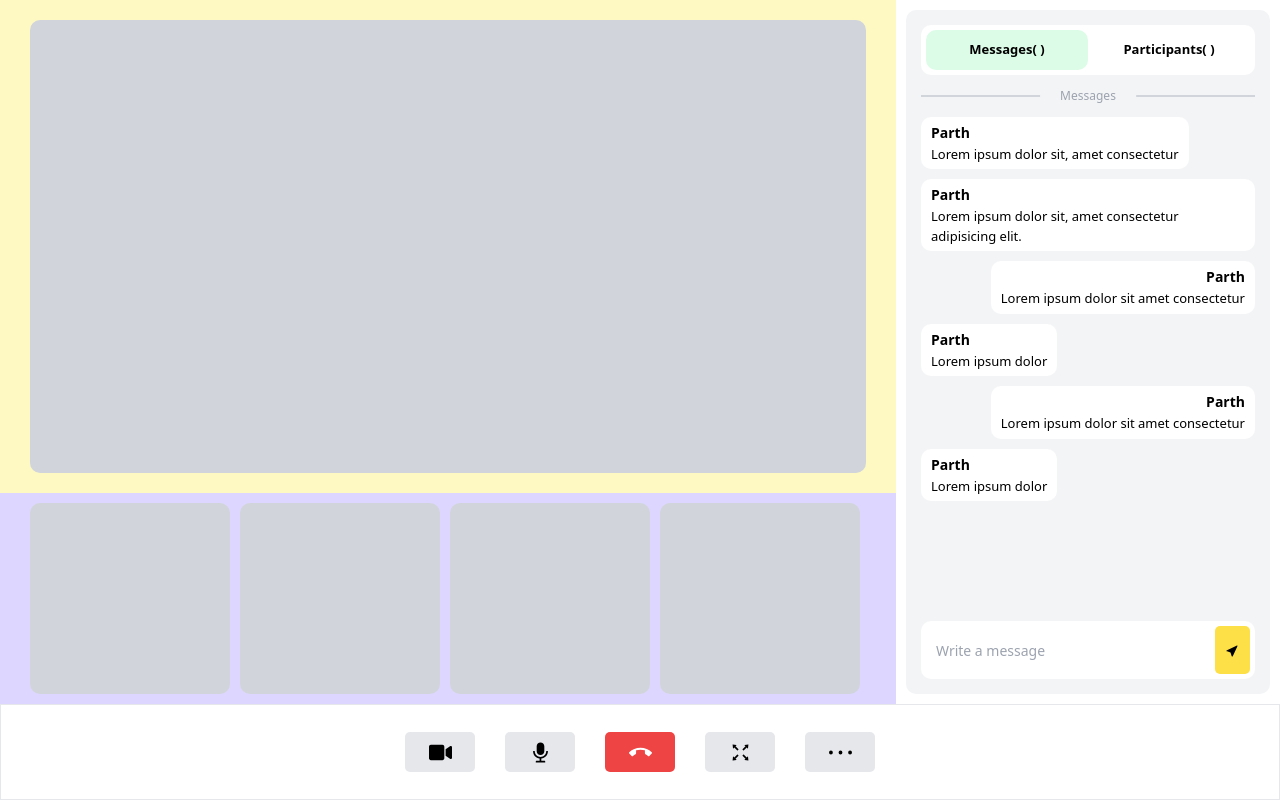
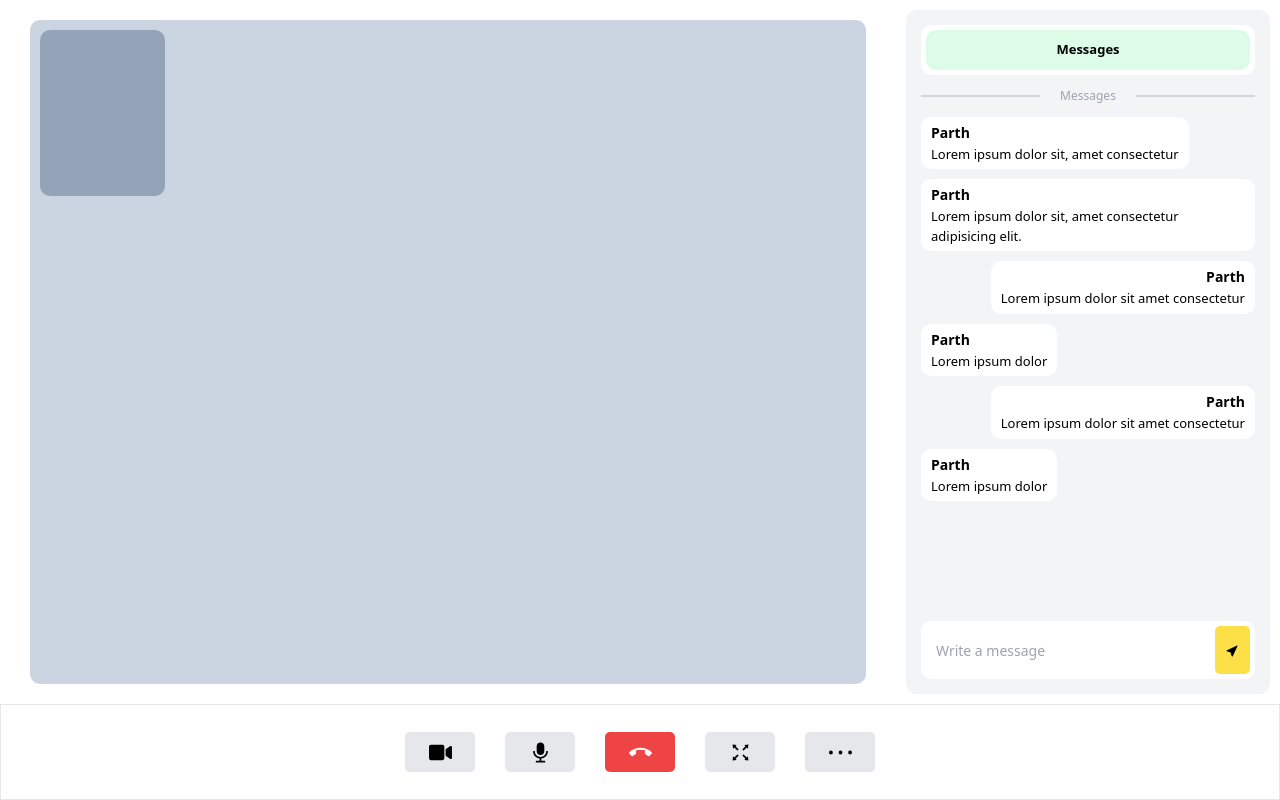
Before and after one commit to parthtyagii/Connecta_Frontend, a React (Vite) app: page / in a window 1280 px wide. Built offline with nearby package versions, Linux system fonts and the light colour scheme.

Commit message:
made changes to conference page layout

```diff
--- a/src/App.jsx
+++ b/src/App.jsx
@@ -1,7 +1,5 @@
 import React from 'react';
 import './App.css';
-import Navbar from './Components/Navbar/Navbar';
-import Homepage from './Components/Homepage/Homepage';
 import ConferencePage from './Components/ConferencePage/ConferencePage';
 
 
--- a/src/Components/Chatroom/Chatroom.jsx
+++ b/src/Components/Chatroom/Chatroom.jsx
@@ -7,8 +7,7 @@ const Chatroom = () => {
     return (
         <div className='w-full h-full p-[1.5rem] flex flex-col rounded-[1rem] bg-gray-100  '>
             <div className="w-full p-[0.5rem] flex rounded-[1rem] bg-white " >
-                <div className="w-[50%] text-[1.3rem] font-[700] p-[1rem] rounded-[1rem] flex justify-center items-center bg-green-100  ">Messages( )</div>
-                <div className="w-[50%] text-[1.3rem] font-[700] p-[1rem] rounded-[1rem] flex justify-center items-center  ">Participants( )</div>
+                <div className="w-full text-[1.3rem] font-[700] p-[1rem] rounded-[1rem] flex justify-center items-center bg-green-100  ">Messages</div>
             </div>
 
             <div className="w-full mt-[2rem] mb-[2rem]  relative ">
--- a/src/Components/ConferencePage/ConferencePage.jsx
+++ b/src/Components/ConferencePage/ConferencePage.jsx
@@ -13,7 +13,7 @@ const ConferencePage = () => {
   return (
     <div className='w-screen h-screen flex flex-col justify-center items-center '>
       <div className="w-full h-[88vh] flex ">
-        <div className="w-[70%] h-full bg-green-200 ">
+        <div className="w-[70%] h-full ">
           <ConferenceRoom />
         </div>
 
--- a/src/Components/ConferenceRoom/ConferenceRoom.jsx
+++ b/src/Components/ConferenceRoom/ConferenceRoom.jsx
@@ -5,22 +5,11 @@ import React from 'react';
 const ConferenceRoom = () => {
 
     return (
-        <div className='w-full h-full flex flex-col bg-pink-300 '>
-            <div className="w-full h-[70%] px-[3rem] py-[2rem] flex justify-center items-center bg-yellow-100 ">
-                <div className="w-full h-full bg-gray-300 rounded-[1rem] ">
-
-                </div>
-            </div>
-
-            <div className="w-full h-[30%] px-[3rem] py-[1rem] flex bg-violet-200  ">
-                <div className="w-full h-full flex overflow-x-scroll whitespace-nowrap">
-                    <div className="w-auto h-full flex gap-x-[1rem] ">
-                        <div className="w-[200px] h-full rounded-[1rem] bg-gray-300  "></div>
-                        <div className="w-[200px] h-full rounded-[1rem] bg-gray-300  "></div>
-                        <div className="w-[200px] h-full rounded-[1rem] bg-gray-300  "></div>
-                        <div className="w-[200px] h-full rounded-[1rem] bg-gray-300  "></div>
-                        <div className="w-[200px] h-full rounded-[1rem] bg-gray-300  "></div>
-                    </div>
+        <div className='w-full h-full flex flex-col '>
+            <div className="w-full h-full px-[3rem] py-[2rem] flex justify-center items-center  ">
+                <div className="w-full h-full relative bg-slate-300 rounded-[1rem] ">
+                    {/* video to be streamed */}
+                    <div className="w-[15%] h-[25%] relative top-[10px] left-[10px] bg-slate-400 rounded-[1rem] "></div>
                 </div>
             </div>
         </div>
```
